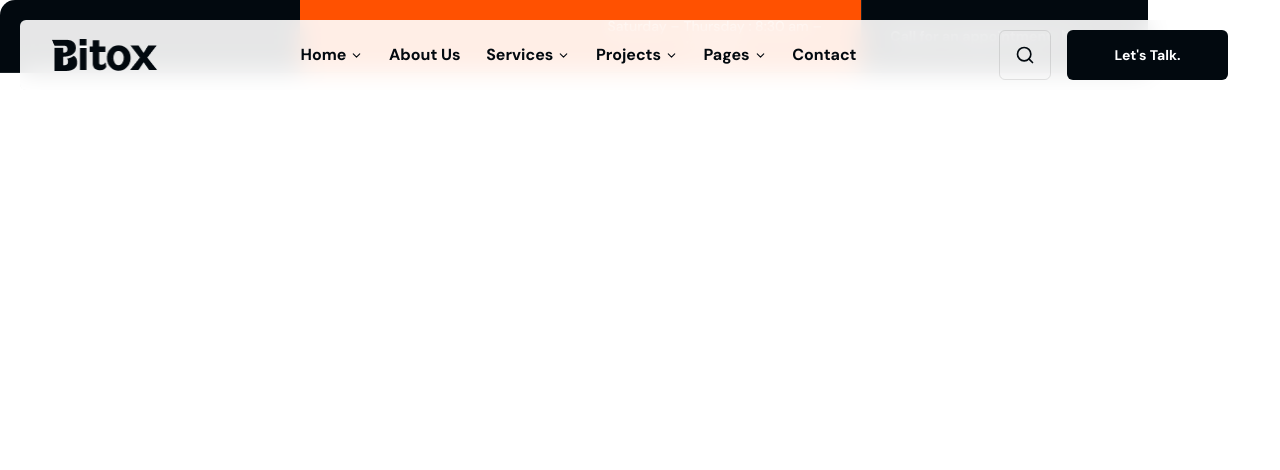
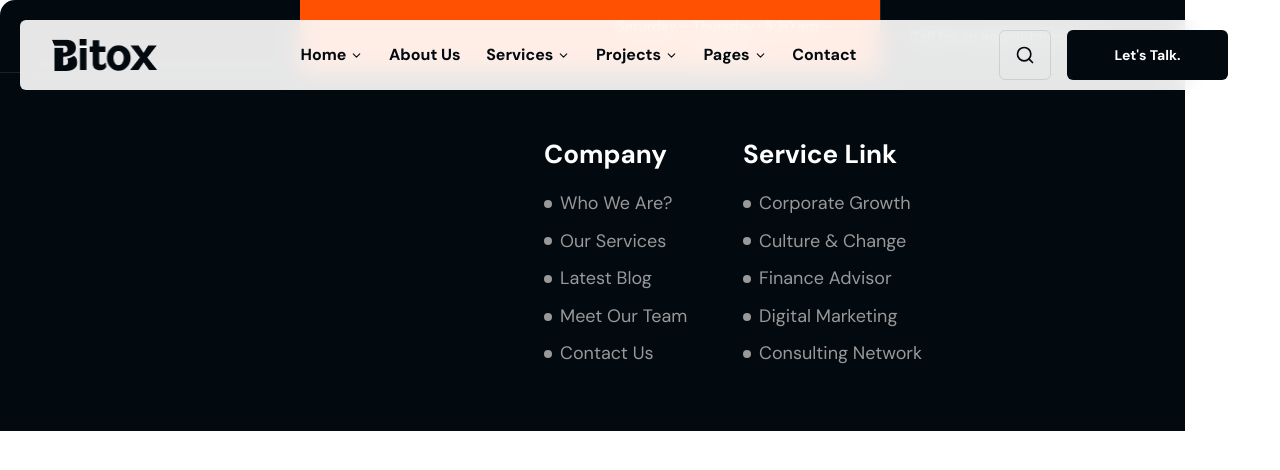
Before and after one commit to Mostofa-zaman/bitox-business-consulting-website, a Next.js app: page / in a window 1280 px wide. Shown: the top 470 px of the page. Built offline with nearby package versions, Linux system fonts and the light colour scheme.

Commit message:
feat(FooterTwo): create NewsletterColumn component

```diff
--- a/src/components/layout/FooterTwo.jsx
+++ b/src/components/layout/FooterTwo.jsx
@@ -1,8 +1,15 @@
 "use client";
+
+import Link from "next/link";
 import ButtonThree from "../common/ButtonThree";
-import { Stack } from "../common/Responsive";
-import { ArrowIcon, BUSINESS_HOURS } from "../helper/helpers";
-
+import { Flex,Stack } from "../common/Responsive";
+import {
+  ArrowIcon,
+  BUSINESS_HOURS,
+  companyLinks,
+  serviceLinks,
+} from "../helper/helpers";
+import Container from "../common/Container";
 // ─── Shared CTA Button
 function CTAButton({ frontText, backText, textColor = "#02090F", onClick }) {
   return (
@@ -69,6 +76,50 @@ function ContactCard() {
   );
 }
 
+// ─── Footer Links Column
+function FooterLinksColumn({ title, links }) {
+  return (
+    <Stack gap="sm">
+      <p className="font-bold text-white headingSixAlter mb-2">{title}</p>
+      {links.map((link) => (
+        <Flex key={link.id} gap="xs" align="center">
+          <span className="w-2 h-2 rounded-full bg-[#999999] shrink-0" />
+          <Link
+            href={link.slug}
+            className="para-lg text-[#999999] hover:text-white transition-colors"
+          >
+            {link.label}
+          </Link>
+        </Flex>
+      ))}
+    </Stack>
+  );
+}
+
+
+// ─── Newsletter Column
+function NewsletterColumn() {
+  return (
+    <Stack gap="sm">
+      <p className="font-bold text-white headingSixAlter mb-2">Newsletter</p>
+      <p className="para-lg text-[#999999] max-w-[384px]">
+        Stay updated with design tips, creative strategy, and industry insights.
+      </p>
+      <div className="relative mt-2">
+        <input
+          type="email"
+          placeholder="Enter Your Email"
+          className="w-full bg-bg-secondaryTwo border border-white/20 pl-6 pr-12 py-[16px] rounded-[10px] text-sm text-primary placeholder:text-primary outline-none focus:border-secondary transition-colors"
+        />
+        <span className="absolute right-4 top-1/2 -translate-y-1/2 pointer-events-none">
+          <EmailIcon />
+        </span>
+      </div>
+    </Stack>
+  );
+}
+
+
 // ─── Main Export
 export default function FooterTwo() {
   return (
@@ -96,6 +147,17 @@ export default function FooterTwo() {
             </div>
           </div>
         </div>
+          {/* Footer Links + Newsletter */}
+        <Container size="">
+          <div className="py-8 lg:py-16">
+            <div className="grid grid-cols-1 md:grid-cols-3 gap-5 lg:pl-[460px] xl:pl-[480px]">
+              <FooterLinksColumn title="Company" links={companyLinks} />
+              <FooterLinksColumn title="Service Link" links={serviceLinks} />
+
+            </div>
+          </div>
+        </Container>
+
       </div>
     </div>
   );
```
